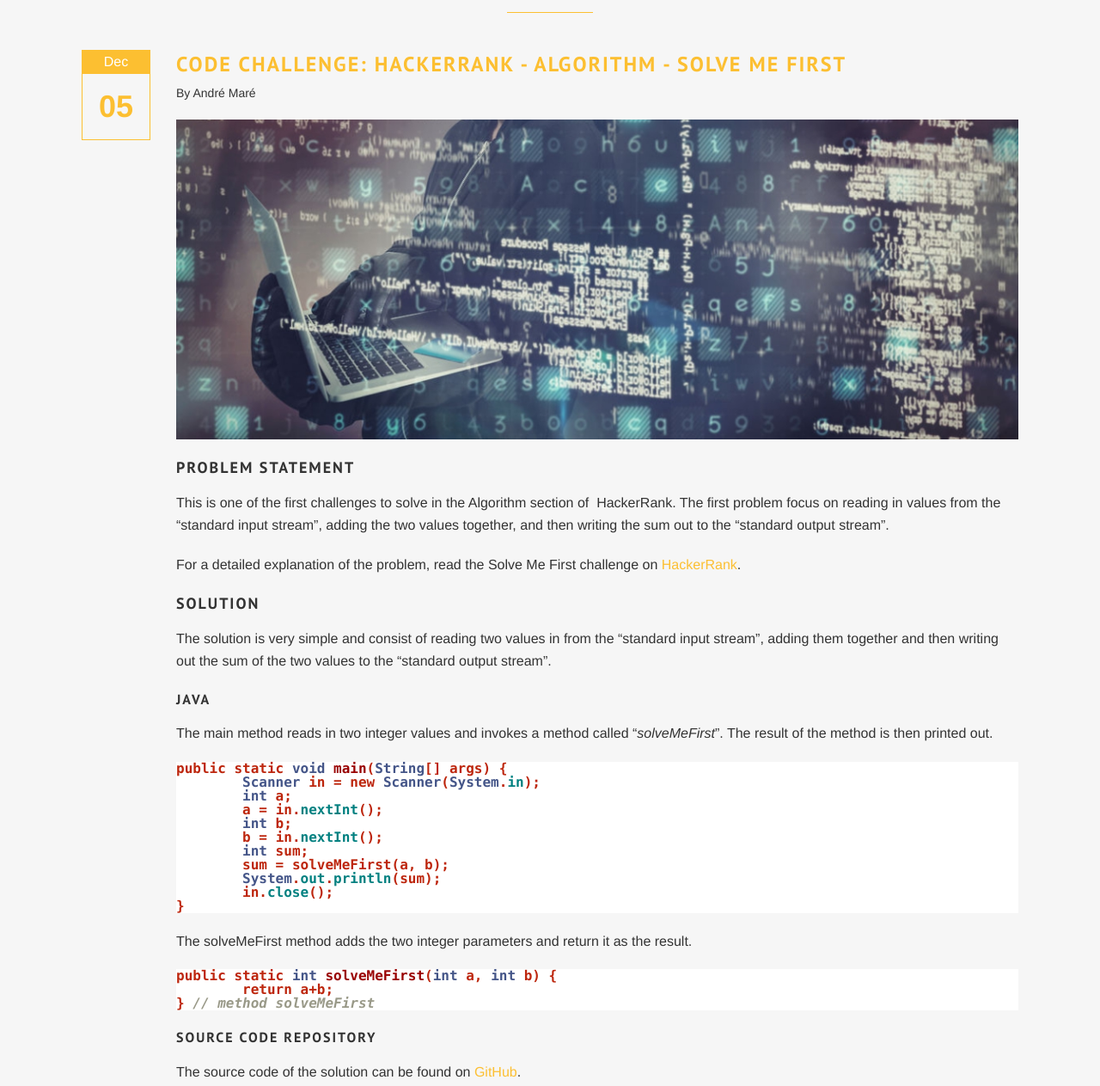
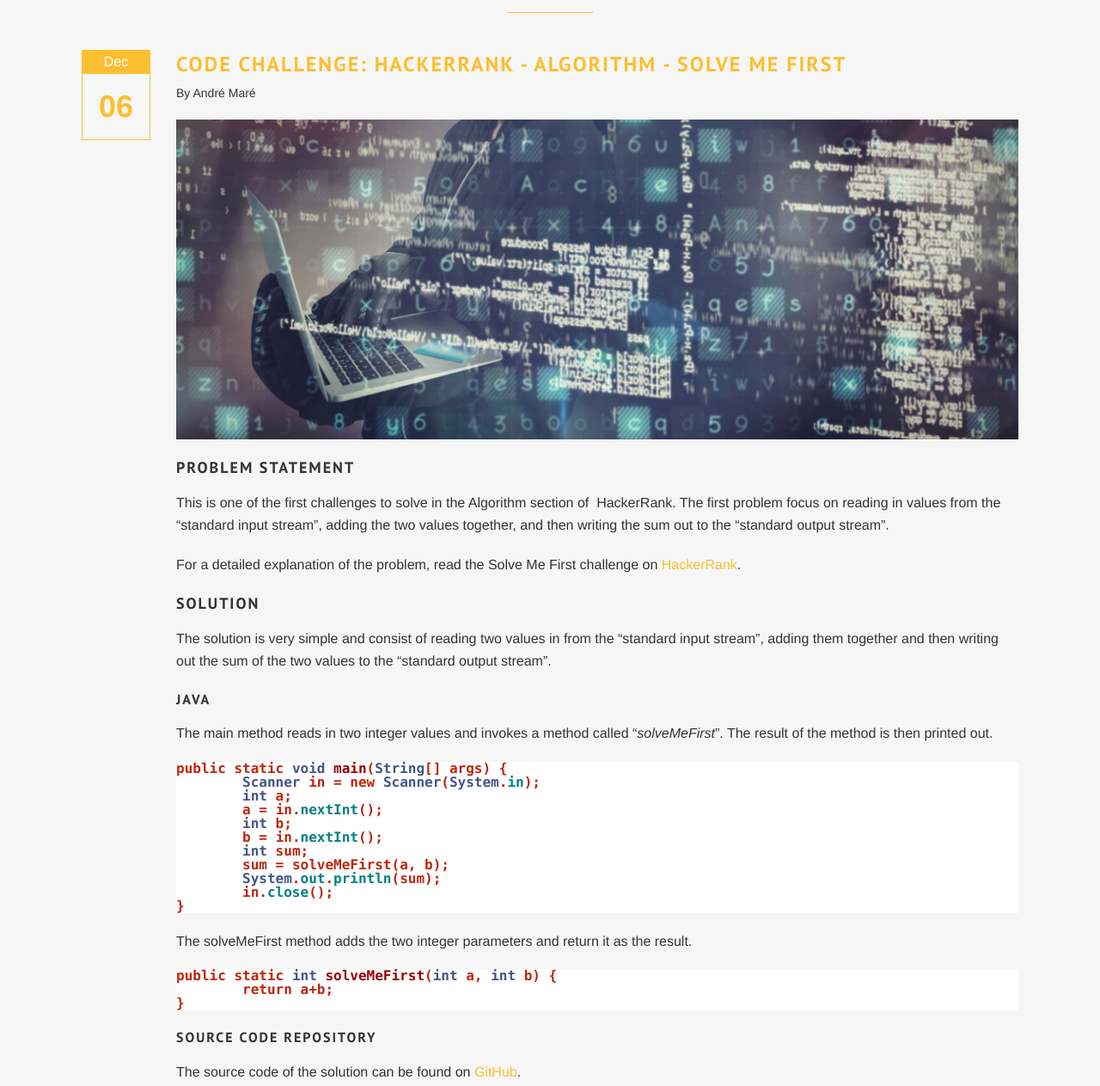
Before and after one commit to trytocontribute/code2bits.github.io, a Jekyll site: the page built from _posts/2017-12-06-code-challenge-hackerrank-algorithm-solvemefirst.md, in a window 1280 px wide. Shown: the part 306-1569 px from the top of the page at 86% size. Built offline with Jekyll 4.4.1, drawn with Linux system fonts in a browser that asks for light colours; some web fonts are replaced.

Commit message:
Post: 2017-12-06 Code Challenge

````diff
--- a/_posts/2017-12-06-code-challenge-hackerrank-algorithm-solvemefirst.md
+++ b/_posts/2017-12-06-code-challenge-hackerrank-algorithm-solvemefirst.md
@@ -1,7 +1,7 @@
 ---
 layout: post
 title:  "Code Challenge: HackerRank - Algorithm - Solve Me First"
-date:   2017-12-05 00:00:00
+date:   2017-12-06 00:00:00
 author: André Maré
 categories: [code_challenge, hackerrank]
 ---
@@ -40,7 +40,7 @@ The solveMeFirst method adds the two integer parameters and return it as the res
 ```java
 public static int solveMeFirst(int a, int b) {
 	return a+b;
-} // method solveMeFirst
+}
 ```
 
 #### Source Code Repository
````
